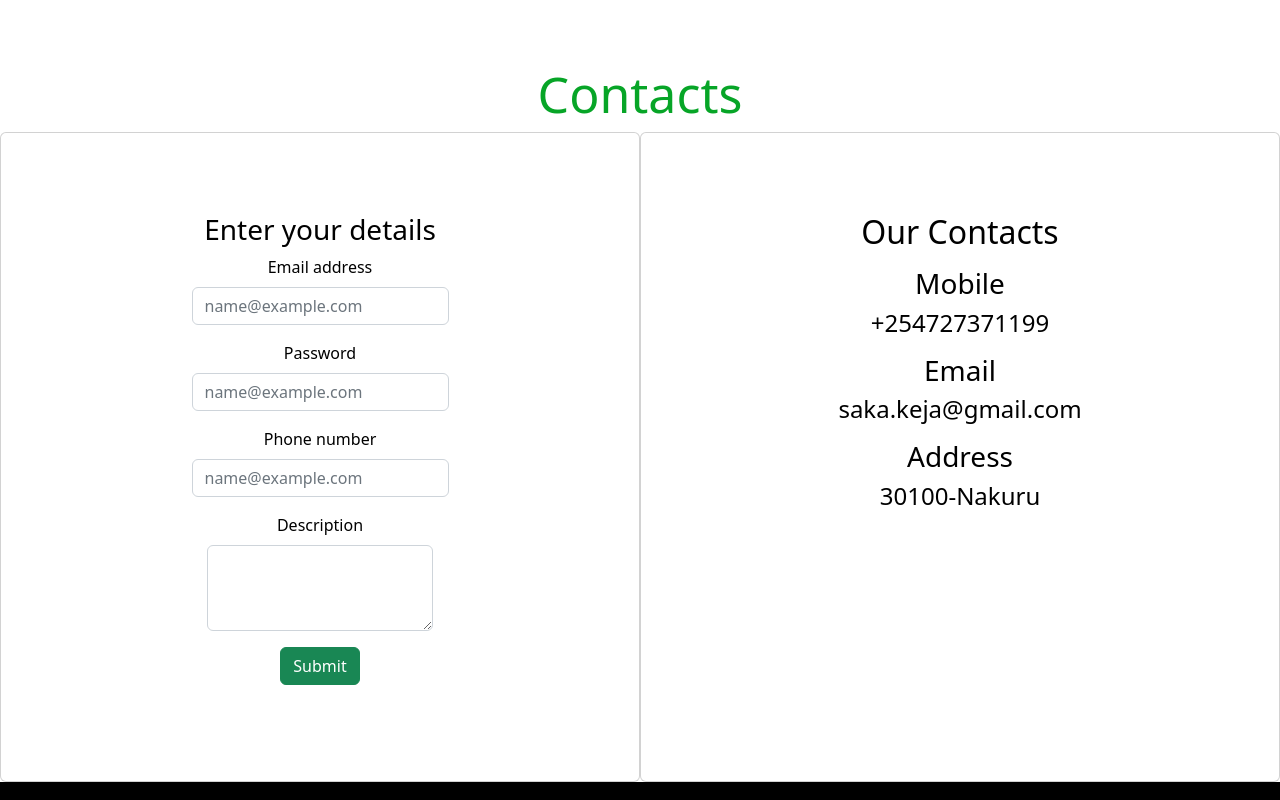
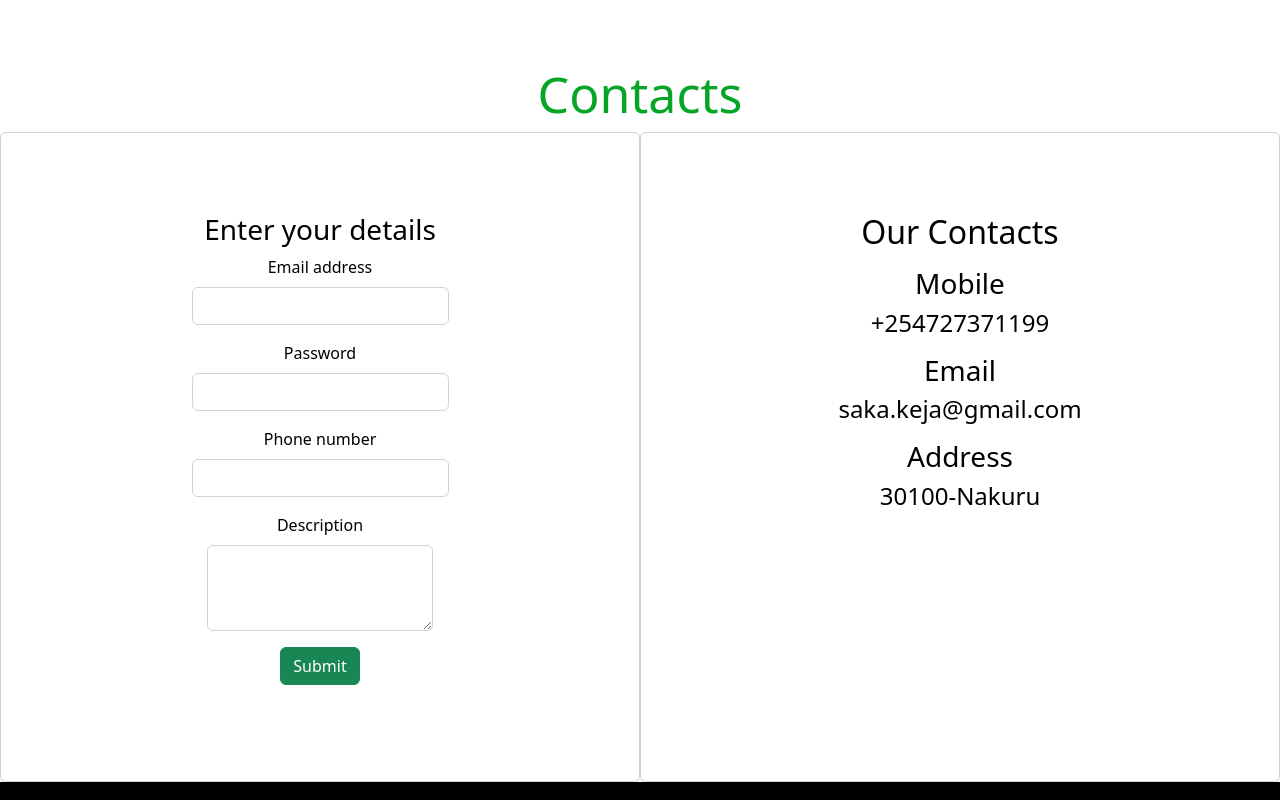
Before and after one commit to Rawllings/saka_keja, a React (Create React App) app in the folder saka-keja/: page / in a window 1280 px wide. Shown: the part 3500-4300 px from the top of the page. Built offline with nearby package versions, Linux system fonts and the light colour scheme; data requests are answered from the project's data file.

Commit message:
Working on contact page

```diff
--- a/saka-keja/db.json
+++ b/saka-keja/db.json
@@ -153,5 +153,14 @@
       "description": "Its near all social amenities has water, power and best security.",
       "id": 17
     }
+  ],
+  "clients": [
+    {
+"email":"rrkip@gmail.com",
+"password":"123456789",
+"phone":"08000000000",
+"description":"spacious house"
+
+    }
   ]
 }
--- a/saka-keja/src/components/Body/Contact.jsx
+++ b/saka-keja/src/components/Body/Contact.jsx
@@ -1,11 +1,22 @@
-import React from "react";
+import React, { useState } from "react";
 
 function Contact() {
+  const [clients, setClients] = useState([]);
+  const [email, setEmail] = useState("");
+  const [password, setPassword] = useState("");
+  const [phone, setPhone] = useState(0);
+  const [description, setDescription] = useState("");
+
+  function handleSubmit(e) {
+    e.preventDefault();
+    setClients(...clients, { email, password, phone, description });
+  }
+
   return (
     <section className="row">
       <h1 className="contacthead">Contacts</h1>
       <div className=" maincontact ">
-        <div className=" card contact col-sm-6 ">
+        <form className=" card contact col-sm-6 ">
           <h3>Enter your details</h3>
           <div className="mb-3">
             <label for="exampleFormControlInput1" className="form-label">
@@ -15,7 +26,6 @@ function Contact() {
               type="email"
               className="form-control"
               id="exampleFormControlInput1"
-              placeholder="name@example.com"
             />
           </div>
           <div className="mb-3">
@@ -26,7 +36,6 @@ function Contact() {
               type="password"
               className="form-control"
               id="exampleFormControlInput1"
-              placeholder="name@example.com"
             />
           </div>
           <div className="mb-3">
@@ -37,7 +46,6 @@ function Contact() {
               type="number"
               className="form-control"
               id="exampleFormControlInput1"
-              placeholder="name@example.com"
             />
           </div>
           <div className="mb-3">
@@ -55,7 +63,7 @@ function Contact() {
               Submit
             </button>
           </div>
-        </div>
+        </form>
 
         {/* our contacts  */}
         <div className=" card ourcontact  col-sm-6 ">
```
